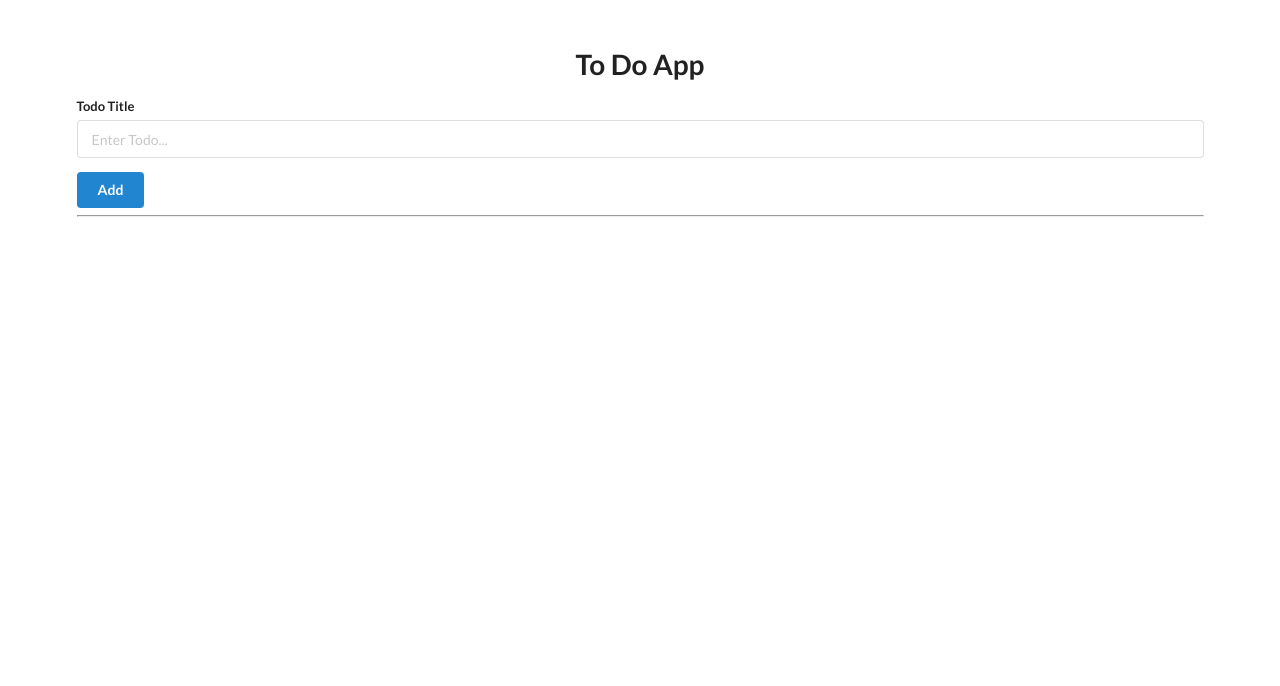
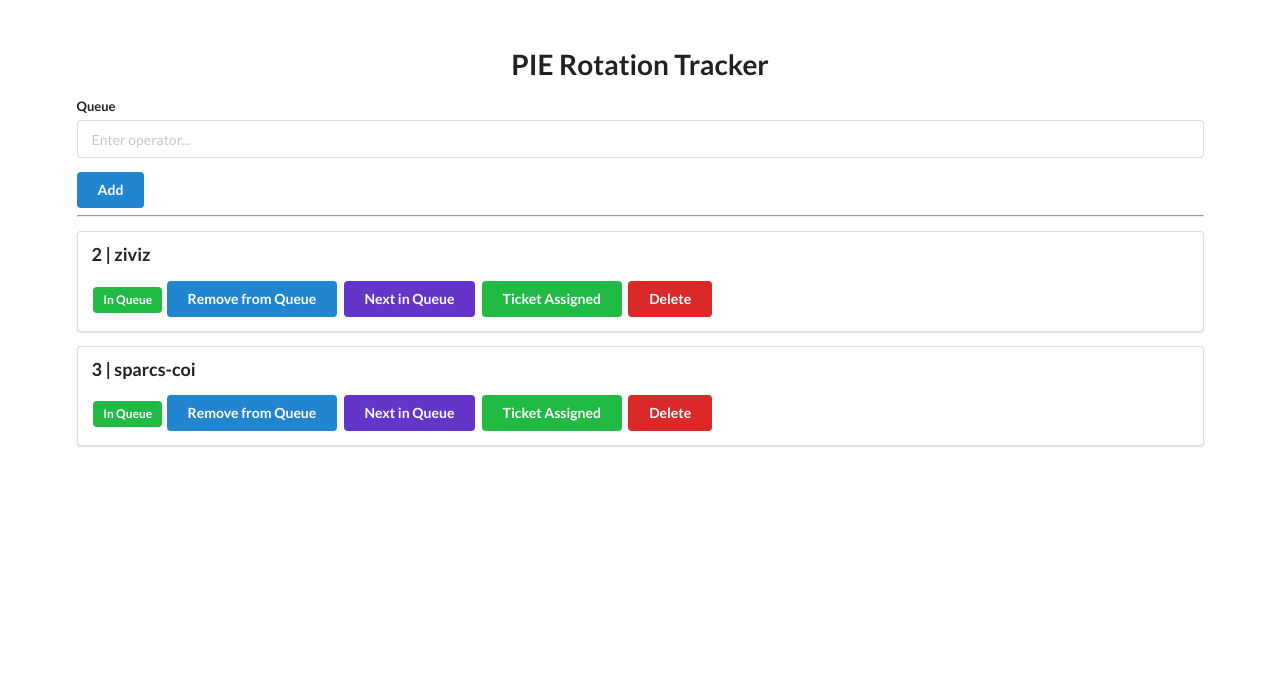
Before and after one commit to avisbisk/queue, a FastAPI app: page / in a window 1280 px wide. Shown: the top 686 px of the page. Run offline with FastAPI, Linux system fonts and the light colour scheme; data comes from the database, SQL or seed files in the repository; both versions use the stored data as it was after the commit; data that the repository does not hold is empty.

Commit message:
Basic fxns

```diff
--- a/app.py
+++ b/app.py
@@ -1,22 +1,15 @@
 from fastapi import FastAPI, Depends, Request, Form, status
 import uvicorn
-
 from starlette.responses import RedirectResponse
 from starlette.templating import Jinja2Templates
-
 from sqlalchemy.orm import Session
-
 import models
 from database import SessionLocal, engine
 
 models.Base.metadata.create_all(bind=engine)
-
 templates = Jinja2Templates(directory="templates")
-
 app = FastAPI()
 
-
-# Dependency
 def get_db():
     db = SessionLocal()
     try:
@@ -24,41 +17,79 @@ def get_db():
     finally:
         db.close()
 
-
 @app.get("/")
 def home(request: Request, db: Session = Depends(get_db)):
-    todos = db.query(models.Todo).all()
+    queue = db.query(models.Operator).all()
     return templates.TemplateResponse("base.html",
-                                      {"request": request, "todo_list": todos})
+                                      {"request": request, "rotation": queue})
 
 @app.post("/add")
-def add(request: Request, title: str = Form(...), db: Session = Depends(get_db)):
-    new_todo = models.Todo(title=title)
-    db.add(new_todo)
+def add(request: Request, name: str = Form(...), db: Session = Depends(get_db)):
+    new_operator = models.Operator(name=name, next=False)
+    db.add(new_operator)
     db.commit()
-
     url = app.url_path_for("home")
     return RedirectResponse(url=url, status_code=status.HTTP_303_SEE_OTHER)
 
 
-@app.get("/update/{todo_id}")
-def update(request: Request, todo_id: int, db: Session = Depends(get_db)):
-    todo = db.query(models.Todo).filter(models.Todo.id == todo_id).first()
-    todo.complete = not todo.complete
+@app.get("/update/{operator_id}")
+def update(request: Request, operator_id: int, db: Session = Depends(get_db)):
+    operator = db.query(models.Operator).filter(models.Operator.id == operator_id).first()
+    operator.in_queue = not operator.in_queue
+
+    newID = getNext(operator_id, db)
+    newOperator = db.query(models.Operator).filter(models.Operator.id == newID).first()
+    if (operator.next):
+        newOperator.next = True
+    if (not operator.in_queue):
+        operator.next = False
+
     db.commit()
-
     url = app.url_path_for("home")
     return RedirectResponse(url=url, status_code=status.HTTP_302_FOUND)
 
-
-@app.get("/delete/{todo_id}")
-def delete(request: Request, todo_id: int, db: Session = Depends(get_db)):
-    todo = db.query(models.Todo).filter(models.Todo.id == todo_id).first()
-    db.delete(todo)
+@app.get("/next/{operator_id}")
+def update(request: Request, operator_id: int, db: Session = Depends(get_db)):
+    operator = db.query(models.Operator).filter(models.Operator.id == operator_id).first()
+    for row in db.query(models.Operator).filter(models.Operator.id != operator_id):
+        row.next = False
+    operator.next = True
     db.commit()
-
     url = app.url_path_for("home")
     return RedirectResponse(url=url, status_code=status.HTTP_302_FOUND)
 
+@app.get("/delete/{operator_id}")
+def delete(request: Request, operator_id: int, db: Session = Depends(get_db)):
+    operator = db.query(models.Operator).filter(models.Operator.id == operator_id).first()
+    db.delete(operator)
+    db.commit()
+    url = app.url_path_for("home")
+    return RedirectResponse(url=url, status_code=status.HTTP_302_FOUND)
+
+@app.get("/assigned/{operator_id}")
+def assigned(request: Request, operator_id: int, db: Session = Depends(get_db)):
+    operator = db.query(models.Operator).filter(models.Operator.id == operator_id).first()
+    new_ticket = models.Ticket(assignee=operator.name)
+    db.add(new_ticket)
+    operator.numTickets = operator.numTickets + 1
+    operator.next = False
+    newID = getNext(operator_id, db)
+    newOperator = db.query(models.Operator).filter(models.Operator.id == newID).first()
+    newOperator.next = True
+    db.commit()
+    url = app.url_path_for("home")
+    return RedirectResponse(url=url, status_code=status.HTTP_302_FOUND)
+
+def getNext(operator_id: int, db: Session):
+    results = db.query(models.Operator).all()
+    first_operator = results[0]
+    last_operator = results[-1]
+    operator = db.query(models.Operator).filter(models.Operator.id == operator_id).first()
+    if(operator == last_operator):
+        return first_operator.id
+    else:
+        newID = operator_id + 1
+        return newID
+
 if __name__ == '__main__':
     uvicorn.run(app, port=8000, host="127.0.0.1")
--- a/templates/base.html
+++ b/templates/base.html
@@ -4,38 +4,54 @@
 <head>
     <meta charset="UTF-8">
     <meta name="viewport" content="width=device-width, initial-scale=1.0">
-    <title>Todo App</title>
-
     <link rel="stylesheet" href="https://cdn.jsdelivr.net/npm/semantic-ui@2.4.2/dist/semantic.min.css">
     <script src="https://cdn.jsdelivr.net/npm/semantic-ui@2.4.2/dist/semantic.min.js"></script>
 </head>
 
 <body>
     <div style="margin-top: 50px;" class="ui container">
-        <h1 class="ui center aligned header">To Do App</h1>
+        <h1 class="ui center aligned header">PIE Rotation Tracker</h1>
 
         <form class="ui form" action="/add" method="post">
             <div class="field">
-                <label>Todo Title</label>
-                <input type="text" name="title" placeholder="Enter Todo..."><br>
+                <label>Queue</label>
+                <input type="text" name="name" placeholder="Enter operator..."><br>
             </div>
             <button class="ui blue button" type="submit">Add</button>
         </form>
 
         <hr>
 
-        {% for todo in todo_list %}
-        <div class="ui segment">
-            <p class="ui big header">{{todo.id }} | {{ todo.title }}</p>
+        {% for operator in rotation %}
+          {% if operator.next == True %}
+          <div class="ui segment" style="background: #9ad99e;">
+          {% else %}
+          <div class="ui segment">
+          {% endif %}
 
-            {% if todo.complete == False %}
-            <span class="ui gray label">Not Complete</span>
+          {% if operator.next == True %}
+          <p class="ui big header">{{operator.id }} | {{ operator.name }} | NEXT IN QUEUE</p>
+          {% else %}
+          <p class="ui big header">{{operator.id }} | {{ operator.name }}</p>
+          {% endif %}
+
+
+            {% if operator.in_queue == False %}
+            <span class="ui gray label">Not in Queue</span>
             {% else %}
-            <span class="ui green label">Completed</span>
+            <span class="ui green label">In Queue</span>
             {% endif %}
 
-            <a class="ui blue button" href="/update/{{ todo.id }}">Update</a>
-            <a class="ui red button" href="/delete/{{ todo.id }}">Delete</a>
+            {% if operator.in_queue == False %}
+            <a class="ui blue button" href="/update/{{ operator.id }}">Add to Queue</a>
+            {% else %}
+            <a class="ui blue button" href="/update/{{ operator.id }}">Remove from Queue</a>
+            {% endif %}
+
+
+            <a class="ui violet button" href="/next/{{ operator.id }}">Next in Queue</a>
+            <a class="ui green button" href="/assigned/{{ operator.id }}">Ticket Assigned</a>
+            <a class="ui red button" href="/delete/{{ operator.id }}">Delete</a>
         </div>
         {% endfor %}
     </div>
```
Also changed, not shown: models.py (+15 -6 lines), db.sqlite (added).
